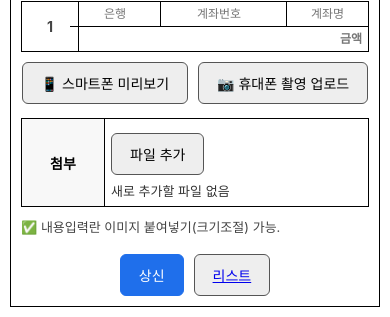
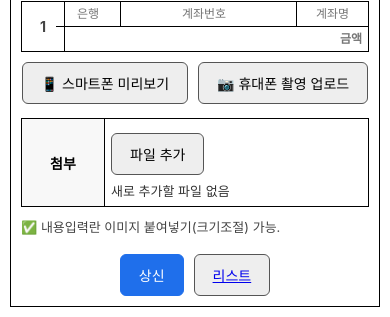
Before and after one commit to hyunsoo76/approval, a Django app: page /v2/new/ in a window 390 px wide. Shown: the part 716-1033 px from the top of the page. Run offline with Django 5.2, Linux system fonts and the light colour scheme; data that the repository does not hold is empty.

Commit message:
Tighten mobile payment table columns

```diff
--- a/approvals_v2/templates/approvals_v2/new.html
+++ b/approvals_v2/templates/approvals_v2/new.html
@@ -110,7 +110,7 @@
     .payment-table tbody{display:block;}
     .payment-table tr{
       display:grid;
-      grid-template-columns:48px 82px minmax(120px,1fr) 82px;
+      grid-template-columns:34px 56px minmax(150px,1fr) 72px;
       margin-bottom:8px;
       border-top:1px solid #000;
       border-left:1px solid #000;
@@ -124,13 +124,13 @@
       font-size:12px;
       min-width:0;
     }
-    .payment-table .no-col{width:48px;}
-    .payment-table .bank-col{width:82px;}
-    .payment-table .payment-no{grid-column:1;grid-row:1 / span 2;display:flex;align-items:center;justify-content:center;font-size:14px;}
+    .payment-table .no-col{width:34px;}
+    .payment-table .bank-col{width:56px;}
+    .payment-table .payment-no{grid-column:1;grid-row:1 / span 2;display:flex;align-items:center;justify-content:center;font-size:14px;border-bottom:1px solid #000;}
     .payment-table .bank-col{grid-column:2;grid-row:1;}
     .payment-table .account-cell{grid-column:3;grid-row:1;}
     .payment-table .name-cell{grid-column:4;grid-row:1;}
-    .payment-table .amount-cell{grid-column:2 / span 3;grid-row:2;}
+    .payment-table .amount-cell{grid-column:2 / span 3;grid-row:2;border-top:0;}
     .payment-table input{font-size:12px;}
     .payment-table input[name="payment_account_number[]"]{white-space:nowrap;overflow-x:auto;}
   }
```
Also changed, not shown: approvals_v2/templates/approvals_v2/detail.html (+5 -5 lines).
